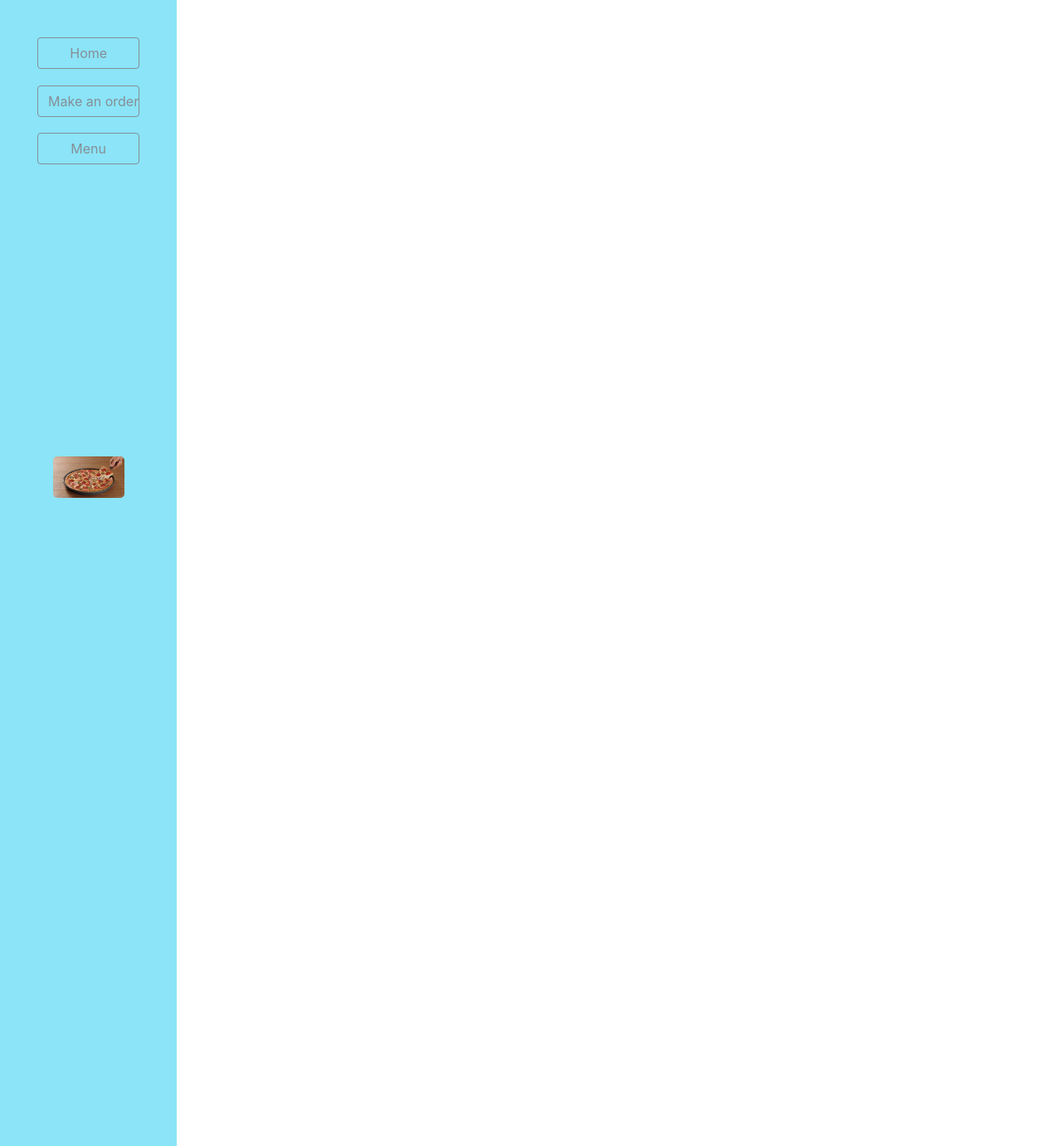
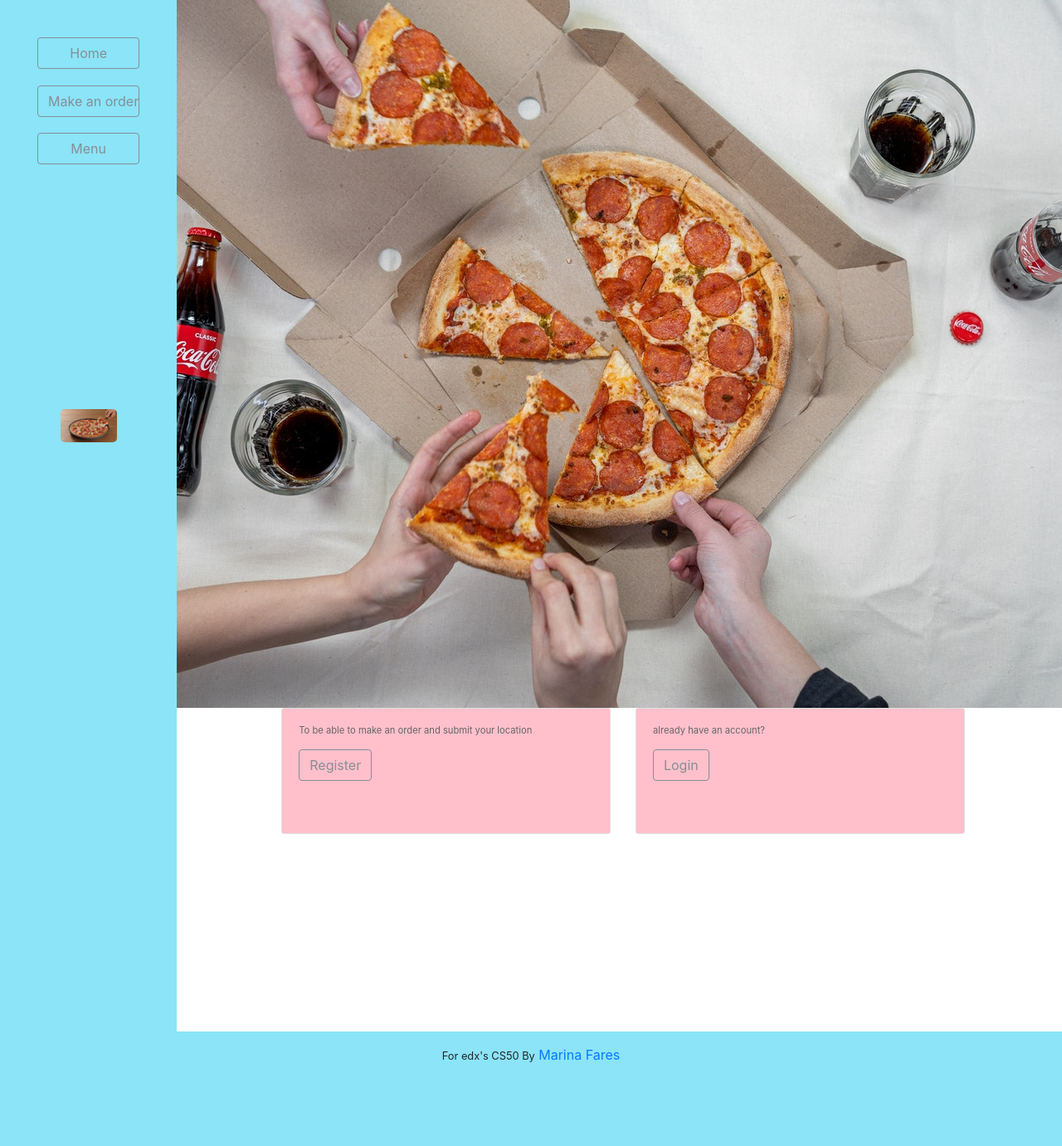
Before and after one commit to marina-fares/CS50_project3, a Django app: page / in a window 1280 px wide. Shown: the whole page at 83% size. Run offline with Django 3.2, Linux system fonts and the light colour scheme; some libraries are stand-ins or nearby versions.

Commit message:
submit user order

```diff
--- /dev/null
+++ b/orders/import.py
@@ -0,0 +1,2 @@
+from .models import Menu
+import csv
--- a/orders/models.py
+++ b/orders/models.py
@@ -15,4 +15,5 @@ class Menu(models.Model):
 class Order(models.Model):
     customer = models.ForeignKey( User, on_delete=models.CASCADE)
     item_id = models.ManyToManyField(Menu)
+    item_size = models.CharField( max_length=50, null=True)
     datetime = models.DateTimeField(default=timezone.now)
--- a/orders/static/styles.css
+++ b/orders/static/styles.css
@@ -1,4 +1,103 @@
-.body {
-    height: 100%; /* only for demonstration, should be removed */
 
-  }
+#customers {
+  font-family: "Trebuchet MS", Arial, Helvetica, sans-serif;
+  border-collapse: collapse;
+  width: 100%;
+}
+
+#customers td, #customers th {
+  border: 1px solid #ddd;
+  padding: 8px;
+}
+
+#customers tr:nth-child(even){background-color: #f2f2f2;}
+
+#customers tr:hover {background-color: #ddd;}
+
+#customers th {
+  padding-top: 12px;
+  padding-bottom: 12px;
+  text-align: left;
+  background-color: #8BE4F7;
+  color: white;
+}
+
+#invoice-POS{
+  box-shadow: 0 0 1in -0.25in rgba(0, 0, 0, 0.5);
+  padding:2mm;
+  margin: 0 auto;
+  width: 44mm;
+  background: #FFF;
+
+}
+::selection {background: #f31544; color: #FFF;}
+
+::moz-selection {background: #f31544; color: #FFF;}
+h1{
+  font-size: 1.5em;
+  color: #222;
+}
+h2{font-size: .9em;}
+h3{
+  font-size: 1.2em;
+  font-weight: 300;
+  line-height: 2em;
+}
+p{
+  font-size: .7em;
+  color: #666;
+  line-height: 1.2em;
+}
+
+#top, #mid,#bot{ /* Targets all id with 'col-' */
+  border-bottom: 1px solid #EEE;
+}
+
+#top{min-height: 100px;}
+#mid{min-height: 80px;}
+#bot{ min-height: 50px;}
+
+#top .logo{
+  float: left;
+	height: 60px;
+	width: 60px;
+	background: url(http://michaeltruong.ca/images/logo1.png) no-repeat;
+	background-size: 60px 60px;
+}
+.clientlogo{
+  float: left;
+	height: 60px;
+	width: 60px;
+	background: url(http://michaeltruong.ca/images/client.jpg) no-repeat;
+	background-size: 60px 60px;
+  border-radius: 50px;
+}
+.info{
+  display: block;
+  float:left;
+  margin-left: 0;
+}
+.title{
+  float: right;
+}
+.title p{text-align: right;}
+table{
+  width: 100%;
+  border-collapse: collapse;
+}
+td{
+  padding: 5px 0 5px 15px;
+  border: 1px solid #EEE
+}
+.tabletitle{
+  padding: 5px;
+  font-size: .5em;
+  background: #EEE;
+}
+.service{border-bottom: 1px solid #EEE;}
+.item{width: 24mm;}
+.itemtext{font-size: .5em;}
+
+#legalcopy{
+  margin-top: 5mm;
+}
--- a/orders/templates/home.html
+++ b/orders/templates/home.html
@@ -1 +1,30 @@
 {% extends 'users/layout.html' %}
+{%load static%}
+{% block content %}
+<div class='row'>
+<img src="{%static 'imgs/bg.jpg'%}" opacity='0.1'>
+</div>
+<div class='row justify-content-center' style='height:50%; background-color:;margin-bottom:50px;'>
+    <div class='col-4'>
+
+        <div class="card" stye='margin:0;'>
+        <div class="card-body"style='background-color:pink;height:150px;'>
+            <p class="card-text">To be able to make an order and submit your location</p>
+            <a href="{% url 'register' %}" class="btn btn-outline-secondary">Register</a>
+        </div>
+        </div>
+
+    </div>
+    <div class='col-4' >
+
+
+        <div class="card" stye='margin:0;'>
+        <div class="card-body"style='background-color:pink;height:150px;'>
+            <p class="card-text">already have an account?</p>
+            <a href="{% url 'login' %}" class="btn btn-outline-secondary">Login</a>
+        </div>
+        </div>
+
+    </div>
+</div>
+{% endblock  %}
--- /dev/null
+++ b/orders/templatetags/index.py
@@ -0,0 +1,6 @@
+from django import template
+register = template.Library()
+
+@register.filter
+def index(indexable, i):
+    return indexable[i]
--- a/orders/urls.py
+++ b/orders/urls.py
@@ -3,5 +3,9 @@ from django.urls import path
 from . import views
 
 urlpatterns = [
-    path("", views.index, name="index")
+    path("", views.home, name="home"),
+    path("menu/", views.menu_view, name="menu"),
+    path("save_order/", views.save_order, name="save_order"),
+    path("show_order/", views.show_order, name="show_order"),
+    path("send_order/", views.send_order, name="send_order"),
 ]
--- a/orders/views.py
+++ b/orders/views.py
@@ -1,6 +1,81 @@
 from django.http import HttpResponse
 from django.shortcuts import render
+from .models import Menu,Order
+from django.http import JsonResponse
+
+import datetime
+
+
 
 # Create your views here.
-def index(request):
+def home(request):
     return render(request, 'home.html')
+
+def menu_view(request):
+    context = {
+          "menu": Menu.objects.all()
+      }
+
+    return render(request, "menu.html",context)
+
+def run_python_script(request):
+    os.system('python3 main_chatbot.py')
+    return HttpResponse("OK")
+
+def save_order(request):
+    if request.user.is_authenticated:
+        var = request.POST.getlist("exampleFormControlSelect1")
+        item_size = []
+        for item in var:
+            item_size.append(item[-6:-1])
+        order = Order(customer= request.user, item_size= item_size, datetime= datetime.datetime.now())
+        order.save()
+        for item in var:
+            item_id = int(item[-11:-7])
+            order.item_id.add(item_id)
+    return HttpResponse(var)
+
+
+def show_order(request):
+    if request.user.is_authenticated:
+        var = request.POST.getlist("exampleFormControlSelect1")
+        total_price = 0
+        item_size = []
+        item_and_size = []
+        items_and_sizes = []
+        for item in var:
+            item_size.append({int(item[-11:-7]) : item[-6:-1]})
+
+        for item in item_size:
+            for key, value in item.items():
+                item_details = Menu.objects.filter(pk=key)
+                item_and_size.append(item_details)
+                item_and_size.append(value)
+                items_and_sizes.append(item_and_size)
+                item_and_size = []
+
+                if value == 'Small':
+                    total_price += item_details[0].price_small
+                elif value == 'Large':
+                    total_price += item_details[0].price_large
+        request.session['items'] = item_size
+        context={
+            "items" : items_and_sizes,
+            "total_price" : total_price
+        }
+    return render(request, 'order.html', context)
+
+
+def send_order(request):
+    items_and_sizes = request.session['items']
+    list_of_ids = []
+    list_of_sizes = []
+    for item in items_and_sizes:
+        for key, value in item.items():
+            list_of_ids.append(int(key))
+            list_of_sizes.append(value)
+    order = Order(customer= request.user, item_size= list_of_sizes, datetime= datetime.datetime.now())
+    order.save()
+    for item in list_of_ids:
+        order.item_id.add(item)
+    return HttpResponse(items_and_sizes)
--- a/pizza/settings.py
+++ b/pizza/settings.py
@@ -33,6 +33,7 @@ ALLOWED_HOSTS = []
 INSTALLED_APPS = [
     'users.apps.UsersConfig',
     'orders.apps.OrdersConfig',
+    'orders.templatetags.index',
     'django.contrib.admin',
     'django.contrib.auth',
     'django.contrib.contenttypes',
@@ -40,6 +41,7 @@ INSTALLED_APPS = [
     'django.contrib.messages',
     'django.contrib.staticfiles',
     'widget_tweaks',
+
 ]
 
 MIDDLEWARE = [
--- a/users/templates/users/layout.html
+++ b/users/templates/users/layout.html
@@ -2,6 +2,8 @@
 <!doctype html5>
 <html lang="en">
 <head>
+{%block script%}
+{% endblock %}
     <meta charset="utf-8">
     <title>Pizza Shop</title>
     <meta name="description" content="The HTML5 Herald">
@@ -20,18 +22,18 @@
     <div class="col-2" style="height:100%;background-color:#8BE4F7;position:fixed; z-index:1;padding:2%">
 
       <div class='row justify-content-md-center' style='margin:12%'>
-       <button class='btn btn-outline-secondary'style='width:100%'><a>Home</a></button>
+       <a class="btn btn-outline-secondary" style="width:100%" href="{%url 'home'%}">Home</a>
       </div>
 
       <div class='row justify-content-md-center'style='margin:12%'>
-       <button class='btn btn-outline-secondary'style='width:100%'>Make an order</button>
+       <a class='btn btn-outline-secondary'style='width:100%' href="{%url 'home'%}">Make an order</a>
       </div>
 
       <div class='row justify-content-md-center'style='margin:12%'>
-       <button class='btn btn-outline-secondary'style='width:100%'>Menu</button>
+       <a class='btn btn-outline-secondary'style='width:100%' href="{%url 'menu'%}">Menu</a>
       </div>
 
-      <div class='row justify-content-md-center'style='margin:12%; '>
+      <div class='row justify-content-md-center'style='margin:20%; '>
         <img src="{% static "imgs/img1.jpeg" %}" alt="Pizza" style='margin-top:270%;width:70%; border-radius:5px;'>
       </div>
 
@@ -39,8 +41,8 @@
       <!--content block-->
 
     <div class="col-10" style="height:100%;;margin-left:17%; ">
-      <div class="row" >
-        <div style='height:5000px;'>
+      <div class="row justify-content-center" >
+        <div style=''>
         {%block content%}
         {%endblock%}
         </div>
@@ -48,7 +50,7 @@
 
 
       <!--footer block-->
-      <div class="row justify-content-md-center" style='height:10%; float:bottom;background-color:#8BE4F7;'>
+      <div class="row justify-content-md-center fixed-bottom " style='height:10%; float:bottom;background-color:#8BE4F7;position:realtive;bottom:0;'>
 
         <footer class="page-footer font-small">
 
--- a/users/urls.py
+++ b/users/urls.py
@@ -3,8 +3,7 @@ from django.contrib.auth import views as auth_views
 from . import views
 
 urlpatterns = [
-    path("home/", views.home, name='home'),
     path("register/", views.register, name='register'),
     path("login/", views.login_view, name="login"),
-    path("logout/", views.logout_view, name="logout")
+    path("logout/", views.logout_view, name="logout"),
 ]
```
Also changed, not shown: orders/templates/menu.html (added, +73 -0 lines), orders/templates/order.html (added, +39 -0 lines), users/templates/users/login.html (+12 -14 lines), users/templates/users/register.html (+9 -14 lines), db.sqlite3, menu.csv (renamed from orders/menu.csv), orders/migrations/0006_order_item_size.py (added), orders/static/imgs/bg.jpeg (added), orders/static/imgs/bg.jpg (added), users/views.py (line endings or trailing spaces).
